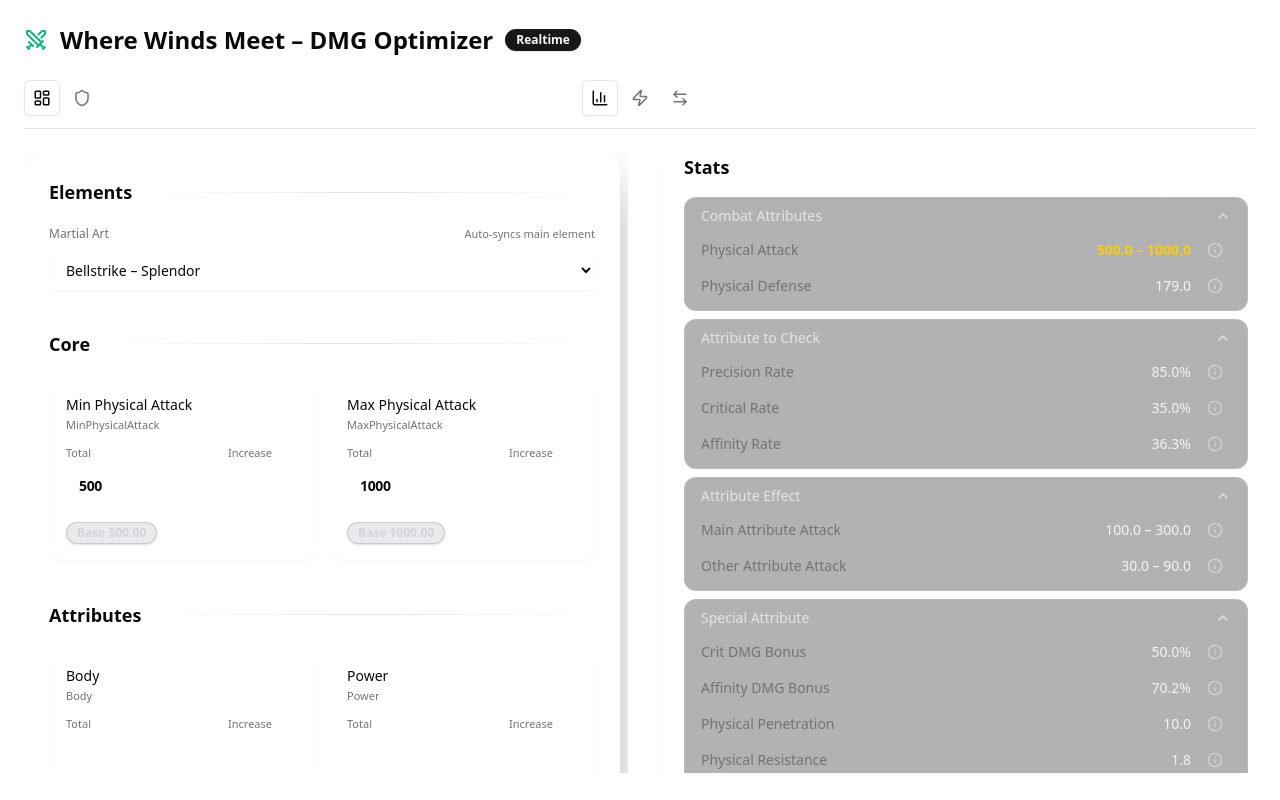
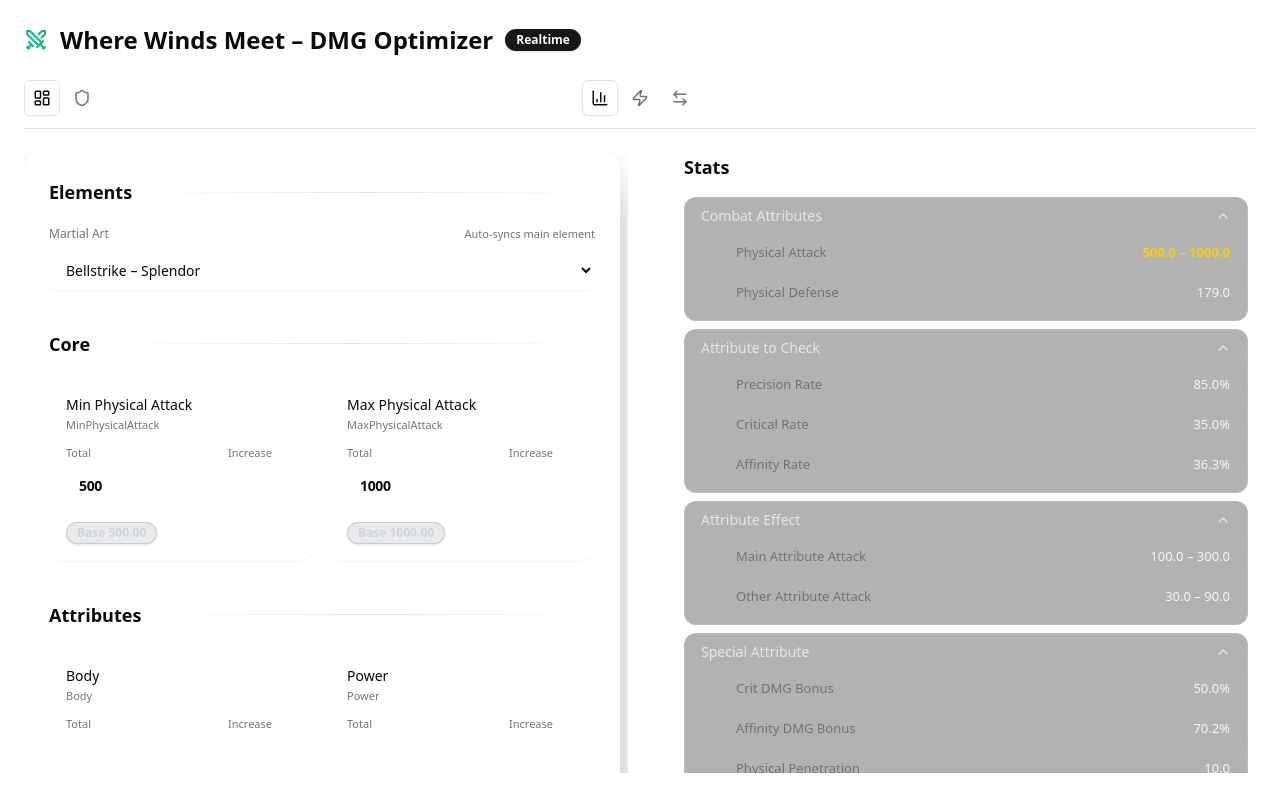
Before and after one commit to Phong940253/wwm-damage-calculator, a Next.js app: page / in a window 1280 px wide. Built offline with nearby package versions, Linux system fonts and the light colour scheme.

Commit message:
feat: improve Section component layout and styling for better readability and interaction

```diff
--- a/app/ui/damage/FinalStatPanel.tsx
+++ b/app/ui/damage/FinalStatPanel.tsx
@@ -202,35 +202,40 @@
       </button>
 
       {open && (
-        <div className="px-4 pb-2 space-y-1">
+        <div className="px-4 pb-2 space-y-0.5">
           {section.rows.map((row, i) => (
-            <div key={i} className="flex items-center justify-between gap-3 text-sm">
-              <span className="text-muted-foreground">{row.label}</span>
-
-              <div className="flex items-center gap-2">
-                <span
-                  className={
-                    row.highlight
-                      ? "text-yellow-400 font-semibold"
-                      : "text-zinc-100"
-                  }
-                >
-                  {row.value}
-                </span>
-
+            <div
+              key={i}
+              className="group/row -mx-2 flex items-center justify-between gap-3 rounded-lg border border-transparent px-2 py-1 text-[13px] transition-colors hover:bg-white/5 hover:border-white/10 focus-within:bg-white/5 focus-within:border-white/10"
+            >
+              <div className="min-w-0 flex items-center gap-1.5">
                 {row.ctxKeys && row.ctxKeys.length > 0 && (
                   <Button
                     type="button"
                     variant="ghost"
                     size="icon"
-                    className="h-8 w-8 text-zinc-300 hover:text-zinc-100"
+                    className="h-7 w-7 shrink-0 text-zinc-300 hover:text-zinc-100 opacity-0 pointer-events-none transition-opacity group-hover/row:opacity-100 group-hover/row:pointer-events-auto group-focus-within/row:opacity-100 group-focus-within/row:pointer-events-auto"
                     onClick={() => onOpenDetails(row.label, row.ctxKeys!)}
                     title="Show breakdown"
                   >
-                    <Info className="h-4 w-4" />
+                    <Info className="h-3.5 w-3.5" />
                   </Button>
                 )}
+
+                <span className="text-muted-foreground truncate">
+                  {row.label}
+                </span>
               </div>
+
+              <span
+                className={
+                  row.highlight
+                    ? "text-yellow-400 font-semibold tabular-nums min-w-[88px] text-right"
+                    : "text-zinc-100 tabular-nums min-w-[88px] text-right"
+                }
+              >
+                {row.value}
+              </span>
             </div>
           ))}
         </div>
```
